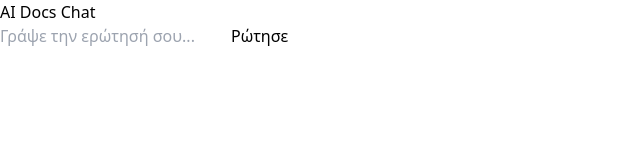
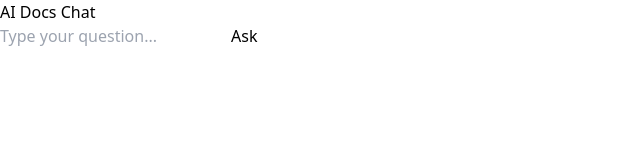
Before and after one commit to Sunn83/ai-docs-app, a Next.js app in the folder frontend/: page /chat in a window 1280 px wide. Shown: the top 160 px of the page, without its empty margins (0-640 px from the left). Built offline with nearby package versions, Linux system fonts and the light colour scheme.

Commit message:
Update page.tsx

```diff
--- a/frontend/app/chat/page.tsx
+++ b/frontend/app/chat/page.tsx
@@ -1,4 +1,4 @@
-"use client";
+'use client';
 
 import { useState } from "react";
 
@@ -6,33 +6,35 @@ export default function ChatPage() {
   const [question, setQuestion] = useState("");
   const [answers, setAnswers] = useState<string[]>([]);
   const [loading, setLoading] = useState(false);
-  const [error, setError] = useState("");
 
   const handleSubmit = async (e: React.FormEvent) => {
     e.preventDefault();
-    if (!question.trim()) return;
+    if (!question) return;
 
     setLoading(true);
-    setError("");
-    setAnswers([]);
 
     try {
-      const res = await fetch(
-        `http://144.91.115.48:8000/api/ask?q=${encodeURIComponent(question)}`
-      );
-
+      // Κάνουμε fetch στο proxy του Next.js, όχι απευθείας στο backend
+      const res = await fetch(`/api/ask?q=${encodeURIComponent(question)}`);
       if (!res.ok) {
-        throw new Error(`Server responded with status ${res.status}`);
+        throw new Error(`Request failed: ${res.status}`);
       }
 
       const data = await res.json();
 
-      // Αν η απάντηση έρχεται ως array από objects με text:
-      const texts = data.answer?.map((a: any) => a.text) || [];
-      setAnswers(texts);
+      // Αν το backend επιστρέφει text ή array, προσαρμόζουμε εδώ
+      if (Array.isArray(data)) {
+        setAnswers(data);
+      } else if (data.answer) {
+        setAnswers([data.answer]);
+      } else {
+        setAnswers([JSON.stringify(data)]);
+      }
+
+      setQuestion("");
     } catch (err: any) {
       console.error(err);
-      setError(err.message || "Something went wrong");
+      setAnswers([`Error: ${err.message}`]);
     } finally {
       setLoading(false);
     }
@@ -42,37 +44,26 @@ export default function ChatPage() {
     <div className="max-w-2xl mx-auto p-4">
       <h1 className="text-2xl font-bold mb-4">AI Docs Chat</h1>
 
-      <form onSubmit={handleSubmit} className="mb-4">
+      <form onSubmit={handleSubmit} className="mb-4 flex gap-2">
         <input
           type="text"
           value={question}
           onChange={(e) => setQuestion(e.target.value)}
-          placeholder="Γράψε την ερώτησή σου..."
-          className="border p-2 w-full rounded mb-2"
+          placeholder="Type your question..."
+          className="flex-1 p-2 border rounded"
         />
-        <button
-          type="submit"
-          className="bg-blue-500 text-white px-4 py-2 rounded"
-          disabled={loading}
-        >
-          {loading ? "Στέλνεται..." : "Ρώτησε"}
+        <button type="submit" disabled={loading} className="px-4 py-2 bg-blue-500 text-white rounded">
+          {loading ? "Loading..." : "Ask"}
         </button>
       </form>
 
-      {error && <p className="text-red-500 mb-4">{error}</p>}
-
-      {answers.length > 0 && (
-        <div className="space-y-2">
-          {answers.map((text, i) => (
-            <div
-              key={i}
-              className="border p-2 rounded bg-gray-100"
-            >
-              {text}
-            </div>
-          ))}
-        </div>
-      )}
+      <div className="space-y-2">
+        {answers.map((ans, idx) => (
+          <div key={idx} className="p-2 border rounded bg-gray-100">
+            {ans}
+          </div>
+        ))}
+      </div>
     </div>
   );
 }
```
